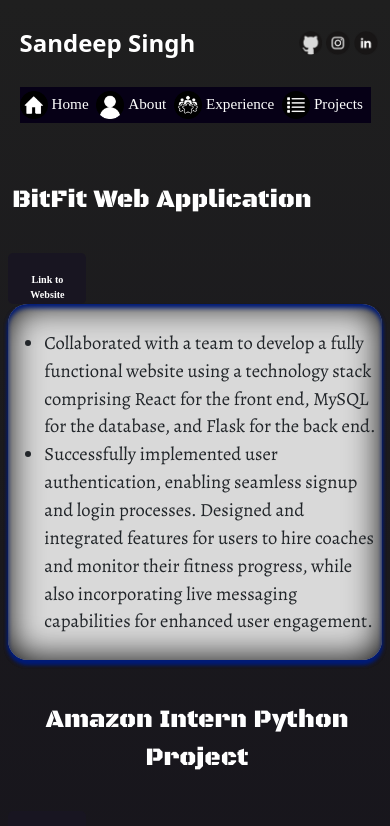
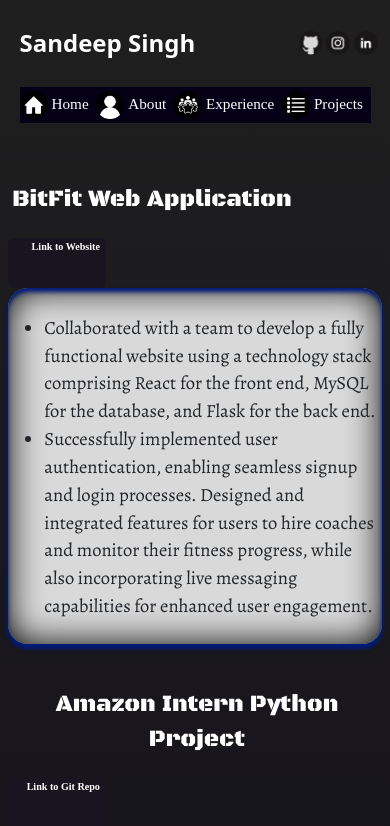
Before and after one commit to SandeepS3/personal-website, a React (Create React App) app: page /projects in a window 390 px wide. Shown: the top 826 px of the page. Built offline with nearby package versions, Linux system fonts and the light colour scheme; a web font is replaced by a local one.

Commit message:
mobile for projects

```diff
--- a/src/pages/Projects.js
+++ b/src/pages/Projects.js
@@ -23,13 +23,17 @@ const Projects = () => {
     return (
       <div style={styles.project}>
         <div style={styles.title}>
+          <div style={styles.titleRight}>
             <p style={styles.titleText}> {title}</p>
+          </div>
+          <div style={styles.titleLeft}>
             <button
               onClick={() => handleOpenWebsite(title)}
               style={styles.titleButton}
             >
               {button}
             </button>
+          </div>
         </div>
         <div
           style={
--- a/src/pages/ProjectsStyles.js
+++ b/src/pages/ProjectsStyles.js
@@ -87,11 +87,11 @@ const mediaStyles = {
   titleText: {
     color: "white",
     fontFamily: "Black Ops One",
-    fontSize: "3vh",
+    fontSize: "2.8vh",
     display: "flex",
-    alignItems: "flex-start",
+    justifyContent: "flex-start",
     marginLeft: "1vw",
-    paddingBottom: "2vh",
+    paddingBottom: "0.5vh",
   },
   titleButton: {
     backgroundColor: "#181521",
@@ -102,10 +102,10 @@ const mediaStyles = {
     fontSize: "1.2vh",
     border: "none",
     cursor: "pointer",
-    width: "20vw",
+    width: "25vw",
     height: "6vh",
     display: "flex",
-    alignItems: "flex-end",
+    justifyContent: "flex-end",
     marginRight: "1vw",
   },
   descriptionBox1: {
```
Lines whose indentation alone changed are shown as unchanged.
